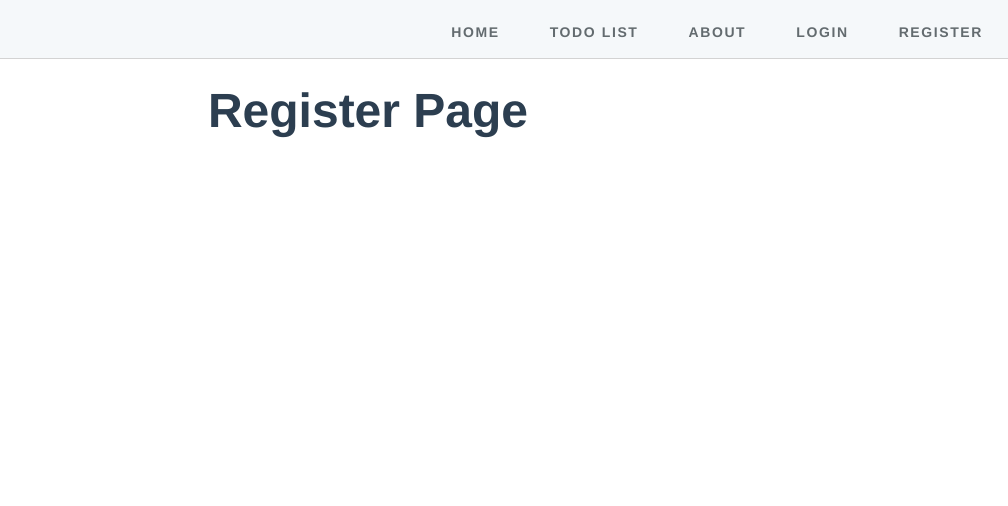
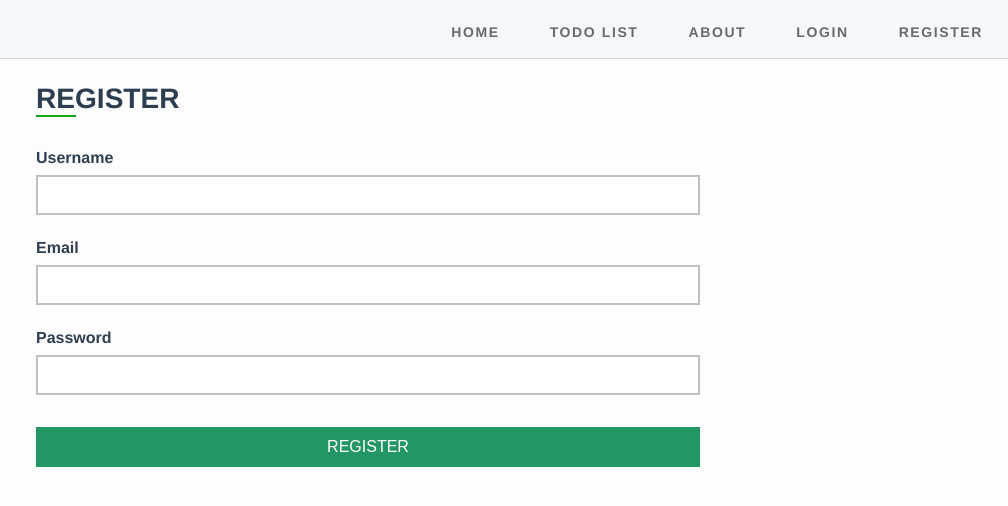
Before and after one commit to umudov-seymur/vue-todo-app, a Vue app: page /register in a window 1280 px wide. Shown: the top 506 px of the page, without its empty margins (272-1280 px from the left). Built offline with nearby package versions, Linux system fonts and the light colour scheme.

Commit message:
Auth page styled

```diff
--- a/src/App.vue
+++ b/src/App.vue
@@ -27,13 +27,6 @@ export default {
 </script>
 
 <style>
-body {
-  background: rgba(253, 253, 253, 0.657);
-}
-.container {
-  max-width: 700px;
-  margin: 0 auto;
-}
 #todo-app {
   text-align: center;
   color: #2c3e50;
--- a/src/layouts/Master.vue
+++ b/src/layouts/Master.vue
@@ -19,6 +19,20 @@ export default {
   box-sizing: border-box;
   margin: 0;
   padding: 0;
+}
+body {
+  background: rgba(253, 253, 253, 0.657);
+}
+.container {
+  max-width: 700px;
+  margin: 0 auto;
+  padding: 0 18px;
+}
+.m-heading {
+  margin-bottom: 2rem;
+  text-transform: uppercase;
+  border-bottom: 2px solid rgb(21, 165, 21);
+  width: 40px;
 }
 #app {
   font-family: "Avenir", Helvetica, Arial, sans-serif;
--- /dev/null
+++ b/src/styles/forms.scss
@@ -0,0 +1,45 @@
+div.form-group {
+    display: flex;
+    flex-direction: column;
+    margin-bottom: 1em;
+
+    &>label {
+        font-size: 16px;
+        font-weight: 600;
+        margin-bottom: 8px;
+    }
+
+    &>input {
+        border: 2px solid rgb(192, 192, 192);
+        padding: 8px;
+        height: 40px;
+        font-size: 15px;
+
+        &:focus {
+            outline: none;
+            border: 2px solid rgb(21, 165, 21);
+        }
+    }
+}
+
+form button {
+    border: none;
+    background: #229763;
+    color: white;
+    width: 100%;
+    padding: 8px;
+    height: 40px;
+    margin: 8px 0;
+    font-size: 16px;
+    transition: all 0.2s;
+    text-transform: uppercase;
+
+    &:hover {
+        cursor: pointer;
+        opacity: 0.9;
+    }
+
+    &:focus {
+        outline: none;
+    }
+}
--- a/src/views/auth/Login.vue
+++ b/src/views/auth/Login.vue
@@ -1,11 +1,36 @@
 <template>
-  <div>
-    <h1 align="center">Login Page</h1>
+  <div class="container">
+    <h3 class="m-heading">Login</h3>
+    <form action="" @submit.prevent="login" method="post">
+      <div class="form-group">
+        <label for="username">Username / Email</label>
+        <input type="text" id="username" v-model="username" />
+      </div>
+      <div class="form-group">
+        <label for="password">Password</label>
+        <input type="password" id="password" v-model="password" />
+      </div>
+      <button type="submit">Submit</button>
+    </form>
   </div>
 </template>
 
 <script>
-export default {};
+export default {
+  data() {
+    return {
+      username: "",
+      password: "",
+    };
+  },
+  methods: {
+    login() {
+      this.$store.dispatch("retrieveToken", this.$data);
+    },
+  },
+};
 </script>
 
-<style lang="scss" scoped></style>
+<style lang="scss" scoped>
+@import "@/styles/forms.scss";
+</style>
--- a/src/views/auth/Register.vue
+++ b/src/views/auth/Register.vue
@@ -1,11 +1,35 @@
 <template>
-  <div>
-    <h1 align="center">Register Page</h1>
+  <div class="container">
+    <h3 class="m-heading">Register</h3>
+    <form action="" method="post">
+      <div class="form-group">
+        <label for="username">Username</label>
+        <input type="text" id="username" v-model="username" />
+      </div>
+      <div class="form-group">
+        <label for="email">Email</label>
+        <input type="email" id="email" v-model="email" />
+      </div>
+      <div class="form-group">
+        <label for="password">Password</label>
+        <input type="password" id="password" />
+      </div>
+      <button type="submit">Register</button>
+    </form>
   </div>
 </template>
 
 <script>
-export default {};
+export default {
+  data() {
+    return {
+      username: "",
+      password: "",
+    };
+  },
+};
 </script>
 
-<style lang="scss" scoped></style>
+<style lang="scss" scoped>
+@import "@/styles/forms.scss";
+</style>
```
